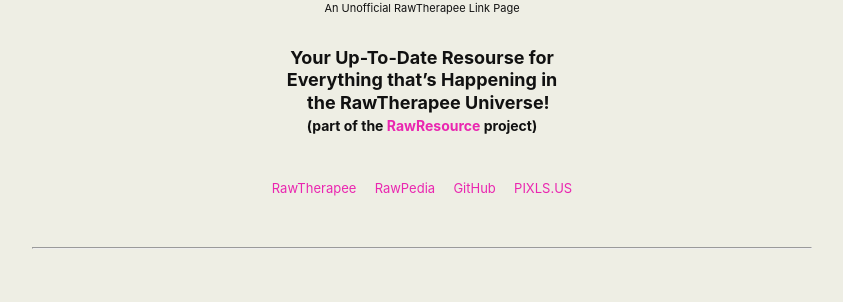
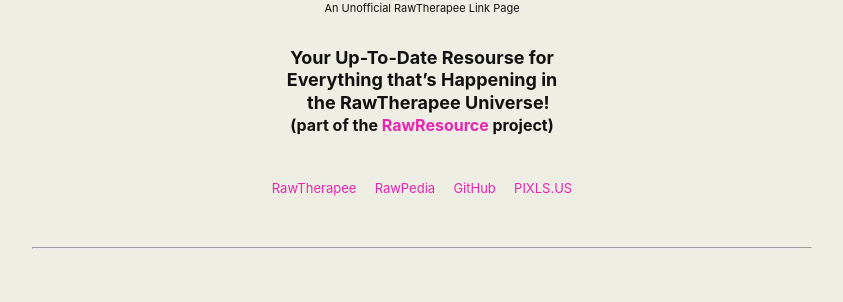
Before and after one commit to martbetz/martbetz.github.io, a Jekyll site: the page built from WIP/rawindex.html, in a window 1280 px wide. Shown: the part 113-415 px from the top of the page, without its empty margins (218-1061 px from the left). Built offline with Jekyll 4.4.1, drawn with Linux system fonts in a browser that asks for light colours.

Commit message:
Update rawindex.html

```diff
--- a/WIP/rawindex.html
+++ b/WIP/rawindex.html
@@ -28,7 +28,7 @@
    <font size="4">
       <div align="center">
          <span style="display:block; margin-left: 50px; margin-right:50px;">
-         <b>Your Up-To-Date Resourse for<br>Everything that’s Happening in<br>&nbsp;&nbsp;&nbsp;the RawTherapee Universe!<br><span style="font-size: 14px;">(part of the <a href="https://martbetz.github.io/WIP/homepage.html">RawResource</a> project)</span></b> <!-- <sup><span style="font-size: 8px;"><a style="text-decoration:none" href="https://martbetz.github.io/WIP/homepage.html">ℹ️</a></span></sup> -->
+         <b>Your Up-To-Date Resourse for<br>Everything that’s Happening in<br>&nbsp;&nbsp;&nbsp;the RawTherapee Universe!<br><span style="font-size: 16px;">(part of the <a href="https://martbetz.github.io/WIP/homepage.html">RawResource</a> project)</span></b> <!-- <sup><span style="font-size: 8px;"><a style="text-decoration:none" href="https://martbetz.github.io/WIP/homepage.html">ℹ️</a></span></sup> -->
       </div>
    </font>
 </p>
```
